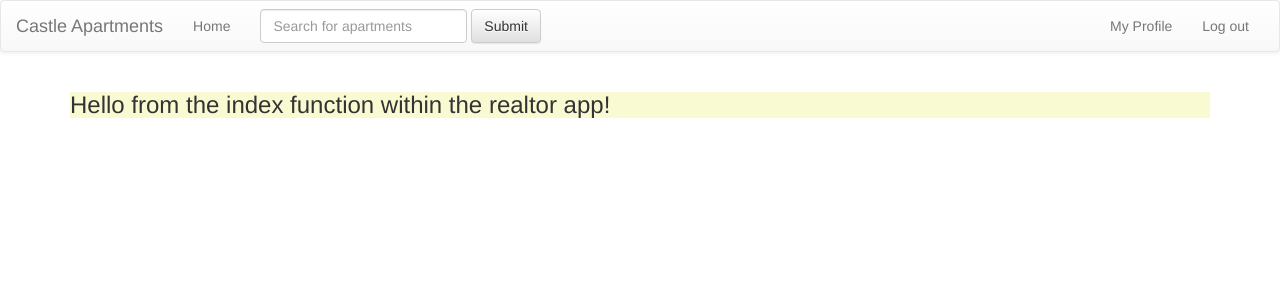
After one commit to bergrosmorth/CastleApartments, a Django app: template templates/realtor/realtor-index.html in a window 1280 px wide. The commit adds this page. Shown: the top 300 px of the page. Run offline with Django 3.2, Linux system fonts and the light colour scheme; the template is opened without the code that fills it, so the values that code supplies are empty; some libraries are stand-ins or nearby versions.

Commit message:
breytti indexnöfnum

```diff
--- a/apartment/urls.py
+++ b/apartment/urls.py
@@ -2,5 +2,5 @@ from django.urls import path
 from . import views
 
 urlpatterns = [
-    path('', views.index, name="index"),
+    path('', views.index, name="apartment-index"),
 ]
--- a/apartment/views.py
+++ b/apartment/views.py
@@ -2,4 +2,4 @@ from django.shortcuts import render
 
 # Create your views here.
 def index(request):
-    return render(request, 'apartment/index.html')
+    return render(request, 'apartment/apartment-index.html')
--- a/customer/urls.py
+++ b/customer/urls.py
@@ -2,5 +2,5 @@ from django.urls import path
 from . import views
 
 urlpatterns = [
-    path('', views.index, name="index"),
+    path('', views.index, name="customer-index"),
 ]
--- a/customer/views.py
+++ b/customer/views.py
@@ -2,4 +2,4 @@ from django.shortcuts import render
 
 # Create your views here.
 def index(request):
-    return render(request, 'customer/index.html')
+    return render(request, 'customer/customer-index.html')
--- a/realtor/urls.py
+++ b/realtor/urls.py
@@ -2,5 +2,5 @@ from django.urls import path
 from . import views
 
 urlpatterns = [
-    path('', views.index, name="index"),
+    path('', views.index, name="realtor-index"),
 ]
--- a/realtor/views.py
+++ b/realtor/views.py
@@ -2,4 +2,4 @@ from django.shortcuts import render
 
 # Create your views here.
 def index(request):
-    return render(request, 'realtor/index.html')
+    return render(request, 'realtor/realtor-index.html')
--- a/static/css/main.css
+++ b/static/css/main.css
@@ -1,3 +1,3 @@
-.red {
+.yellow {
     background-color: lightgoldenrodyellow ;
 }
--- /dev/null
+++ b/templates/realtor/realtor-index.html
@@ -0,0 +1,7 @@
+{% extends 'base.html' %}
+
+{% block content %}
+
+    <h3 class="yellow">Hello from the index function within the realtor app!</h3>
+
+{% endblock %}
```
Also changed, not shown: templates/apartment/apartment-index.html (added, +7 -0 lines), templates/apartment/index.html (deleted, +0 -7 lines), templates/customer/customer-index.html (added, +7 -0 lines), templates/customer/index.html (deleted, +0 -7 lines), templates/realtor/index.html (deleted, +0 -7 lines).
